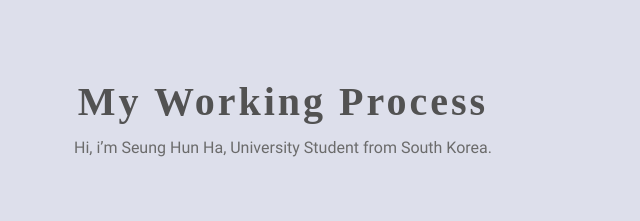
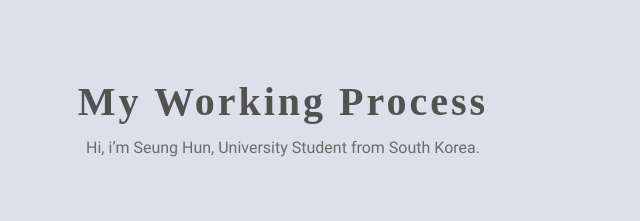
Before and after one commit to akdlaao/akdlaao.github.io, a plain HTML site: page index.html in a window 1280 px wide. Shown: the part 1440-1661 px from the top of the page, 357-997 px from the left. Drawn offline with Linux system fonts and the light colour scheme.

Commit message:
Update index.html

```diff
--- a/index.html
+++ b/index.html
@@ -109,7 +109,7 @@
 
             <div class="heading-content text-center">
                 <h3>My Working Process</h1>
-                    <p>Hi, i’m Seung Hun Ha, University Student from South Korea.</p>
+                    <p>Hi, i’m Seung Hun, University Student from South Korea.</p>
             </div>
 
             <div class="container text-center">
```
